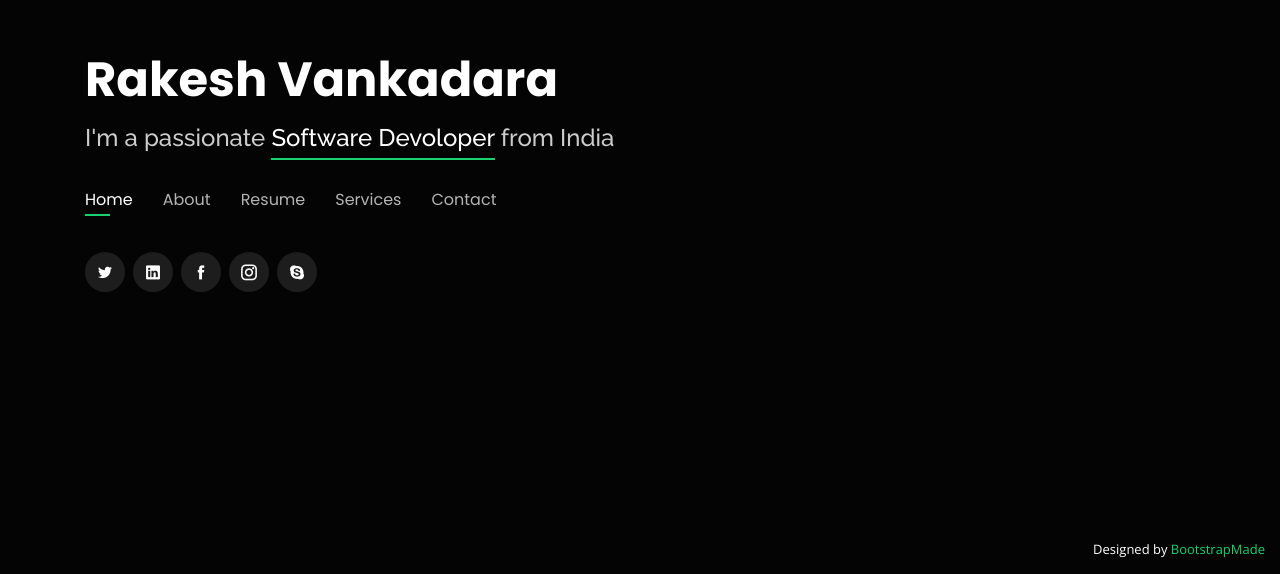
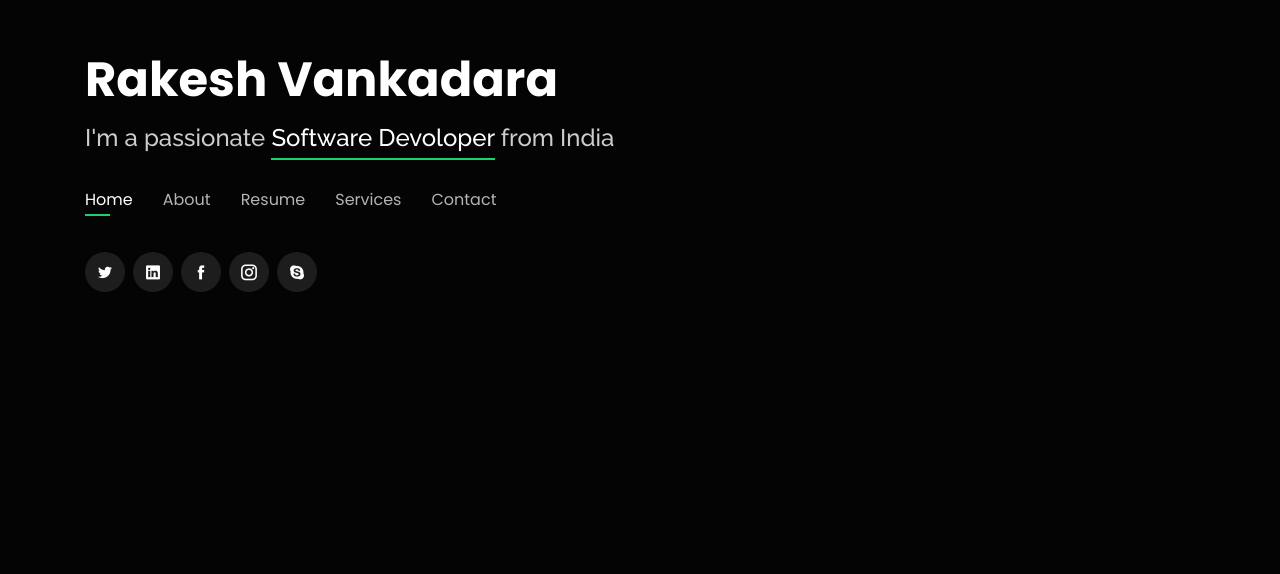
Before and after one commit to rakesh051199/rakesh051199.github.io, a plain HTML site: page index.html in a window 1280 px wide. Shown: the part 226-800 px from the top of the page. Drawn offline with nearby package versions, Linux system fonts and the light colour scheme.

Commit message:
Update index.html

```diff
--- a/index.html
+++ b/index.html
@@ -10,8 +10,10 @@
   <meta content="" name="keywords">
 
   <!-- Favicons -->
+  <!--
   <link href="assets/img/favicon.png" rel="icon">
   <link href="assets/img/apple-touch-icon.png" rel="apple-touch-icon">
+-->
 
   <!-- Google Fonts -->
   <link href="https://fonts.googleapis.com/css?family=Open+Sans:300,300i,400,400i,600,600i,700,700i|Raleway:300,300i,400,400i,500,500i,600,600i,700,700i|Poppins:300,300i,400,400i,500,500i,600,600i,700,700i" rel="stylesheet">
@@ -791,7 +793,7 @@
     <!-- You can delete the links only if you purchased the pro version. -->
     <!-- Licensing information: https://bootstrapmade.com/license/ -->
     <!-- Purchase the pro version with working PHP/AJAX contact form: https://bootstrapmade.com/personal-free-resume-bootstrap-template/ -->
-    Designed by <a href="https://bootstrapmade.com/">BootstrapMade</a>
+    <!--Designed by <a href="https://bootstrapmade.com/">BootstrapMade</a>-->
   </div>
 
   <!-- Vendor JS Files -->
```
